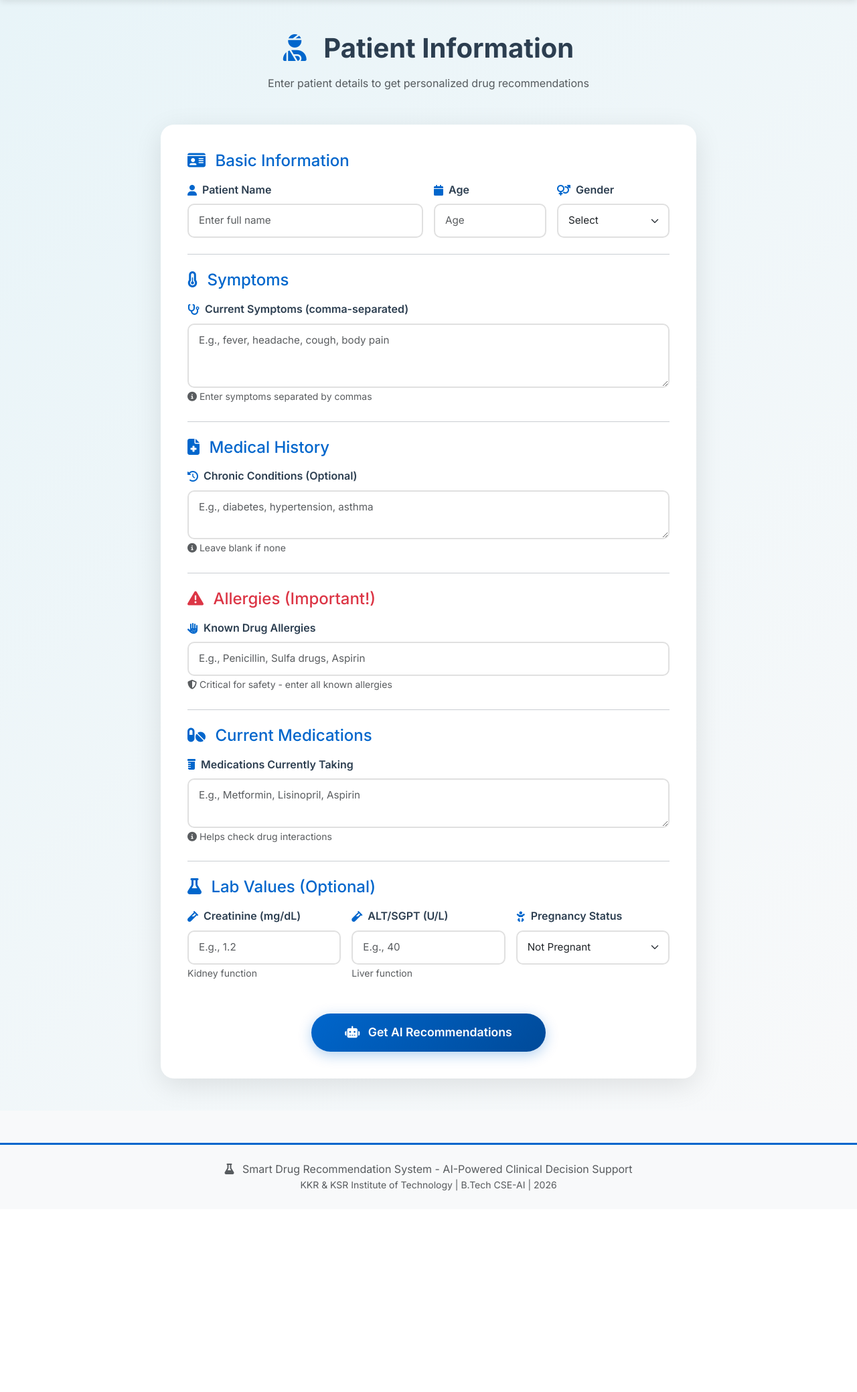
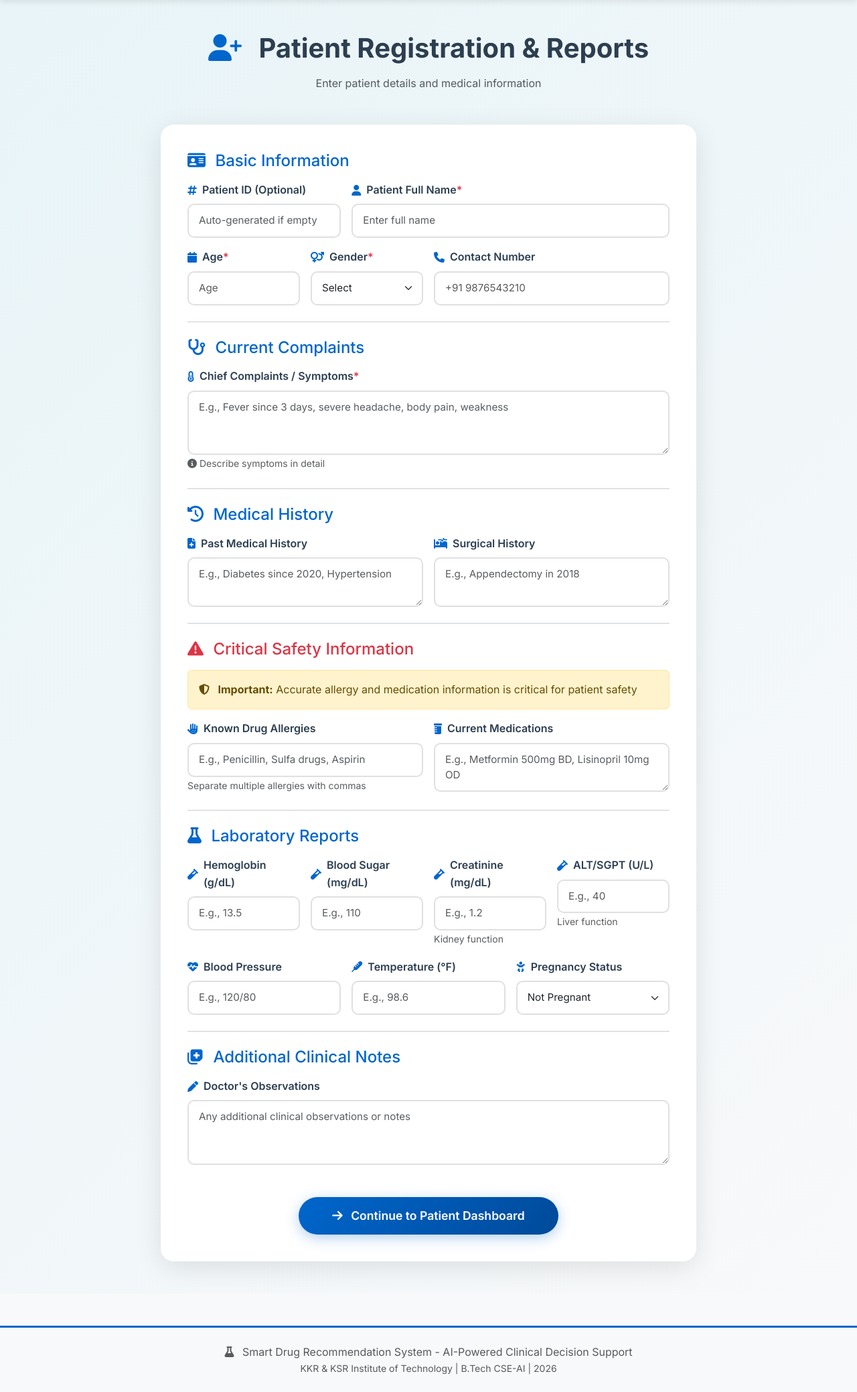
Before and after one commit to MAMIDIPALLI-MOHANAGAYATHRI/Smart-Drug-Recommendation-System1, a Flask app: page /recommend in a window 1280 px wide. Shown: the part 64-2142 px from the top of the page at 67% size. Before the commit the page ends 1842 px from the top, so only its background shows below. Run offline with Flask 3, Linux system fonts and the light colour scheme.

Commit message:
Update patient form to comprehensive medical registration with lab reports

```diff
--- a/templates/patient_form.html
+++ b/templates/patient_form.html
@@ -1,6 +1,6 @@
 {% extends "base.html" %}
 
-{% block title %}Patient Information - SmartRx{% endblock %}
+{% block title %}New Patient - SmartRx{% endblock %}
 
 {% block content %}
 <section class="py-5" style="background: linear-gradient(135deg, #E8F4F8 0%, #F8F9FA 100%);">
@@ -8,15 +8,15 @@
         <!-- Page Header -->
         <div class="text-center mb-5">
             <h1 class="fw-bold mb-3">
-                <i class="fas fa-user-injured me-3" style="color: var(--primary-blue);"></i>
-                Patient Information
+                <i class="fas fa-user-plus me-3" style="color: var(--primary-blue);"></i>
+                Patient Registration & Reports
             </h1>
-            <p class="text-muted">Enter patient details to get personalized drug recommendations</p>
+            <p class="text-muted">Enter patient details and medical information</p>
         </div>
 
         <!-- Form Container -->
         <div class="form-container">
-            <form id="patientForm" method="POST" action="/predict" onsubmit="return validateForm()">
+            <form id="patientForm" method="POST" action="/patient-dashboard" onsubmit="return validateForm()">
 
                 <!-- Patient Demographics -->
                 <div class="mb-4">
@@ -26,10 +26,19 @@
                     </h4>
 
                     <div class="row g-3">
-                        <div class="col-md-6">
+                        <div class="col-md-4">
+                            <label for="patientId" class="form-label">
+                                <i class="fas fa-hashtag"></i>
+                                Patient ID (Optional)
+                            </label>
+                            <input type="text" class="form-control" id="patientId"
+                                   name="patient_id" placeholder="Auto-generated if empty">
+                        </div>
+
+                        <div class="col-md-8">
                             <label for="patientName" class="form-label">
                                 <i class="fas fa-user"></i>
-                                Patient Name
+                                Patient Full Name <span class="text-danger">*</span>
                             </label>
                             <input type="text" class="form-control" id="patientName"
                                    name="patient_name" placeholder="Enter full name" required>
@@ -38,7 +47,7 @@
                         <div class="col-md-3">
                             <label for="age" class="form-label">
                                 <i class="fas fa-calendar"></i>
-                                Age
+                                Age <span class="text-danger">*</span>
                             </label>
                             <input type="number" class="form-control" id="age"
                                    name="age" placeholder="Age" min="1" max="120" required>
@@ -47,7 +56,7 @@
                         <div class="col-md-3">
                             <label for="gender" class="form-label">
                                 <i class="fas fa-venus-mars"></i>
-                                Gender
+                                Gender <span class="text-danger">*</span>
                             </label>
                             <select class="form-select" id="gender" name="gender" required>
                                 <option value="">Select</option>
@@ -56,27 +65,36 @@
                                 <option value="Other">Other</option>
                             </select>
                         </div>
+
+                        <div class="col-md-6">
+                            <label for="contact" class="form-label">
+                                <i class="fas fa-phone"></i>
+                                Contact Number
+                            </label>
+                            <input type="tel" class="form-control" id="contact"
+                                   name="contact" placeholder="+91 9876543210">
+                        </div>
                     </div>
                 </div>
 
                 <hr class="my-4">
 
-                <!-- Symptoms -->
+                <!-- Current Complaints -->
                 <div class="mb-4">
                     <h4 class="mb-3" style="color: var(--primary-blue);">
-                        <i class="fas fa-thermometer-half me-2"></i>
-                        Symptoms
+                        <i class="fas fa-stethoscope me-2"></i>
+                        Current Complaints
                     </h4>
 
                     <label for="symptoms" class="form-label">
-                        <i class="fas fa-stethoscope"></i>
-                        Current Symptoms (comma-separated)
+                        <i class="fas fa-thermometer-half"></i>
+                        Chief Complaints / Symptoms <span class="text-danger">*</span>
                     </label>
                     <textarea class="form-control" id="symptoms" name="symptoms"
-                              rows="3" placeholder="E.g., fever, headache, cough, body pain" required></textarea>
+                              rows="3" placeholder="E.g., Fever since 3 days, severe headache, body pain, weakness" required></textarea>
                     <small class="text-muted">
                         <i class="fas fa-info-circle"></i>
-                        Enter symptoms separated by commas
+                        Describe symptoms in detail
                     </small>
                 </div>
 
@@ -85,75 +103,96 @@
                 <!-- Medical History -->
                 <div class="mb-4">
                     <h4 class="mb-3" style="color: var(--primary-blue);">
-                        <i class="fas fa-file-medical me-2"></i>
+                        <i class="fas fa-history me-2"></i>
                         Medical History
                     </h4>
 
-                    <label for="medicalHistory" class="form-label">
-                        <i class="fas fa-history"></i>
-                        Chronic Conditions (Optional)
+                    <div class="row g-3">
+                        <div class="col-md-6">
+                            <label for="pastHistory" class="form-label">
+                                <i class="fas fa-file-medical"></i>
+                                Past Medical History
                             </label>
-                    <textarea class="form-control" id="medicalHistory" name="medical_history"
-                              rows="2" placeholder="E.g., diabetes, hypertension, asthma"></textarea>
-                    <small class="text-muted">
-                        <i class="fas fa-info-circle"></i>
-                        Leave blank if none
-                    </small>
+                            <textarea class="form-control" id="pastHistory" name="past_history"
+                                      rows="2" placeholder="E.g., Diabetes since 2020, Hypertension"></textarea>
+                        </div>
+
+                        <div class="col-md-6">
+                            <label for="surgicalHistory" class="form-label">
+                                <i class="fas fa-procedures"></i>
+                                Surgical History
+                            </label>
+                            <textarea class="form-control" id="surgicalHistory" name="surgical_history"
+                                      rows="2" placeholder="E.g., Appendectomy in 2018"></textarea>
+                        </div>
+                    </div>
                 </div>
 
                 <hr class="my-4">
 
-                <!-- Allergies -->
+                <!-- Critical Information -->
                 <div class="mb-4">
                     <h4 class="mb-3" style="color: var(--danger-red);">
                         <i class="fas fa-exclamation-triangle me-2"></i>
-                        Allergies (Important!)
+                        Critical Safety Information
                     </h4>
 
+                    <div class="alert alert-warning">
+                        <i class="fas fa-shield-alt me-2"></i>
+                        <strong>Important:</strong> Accurate allergy and medication information is critical for patient safety
+                    </div>
+
+                    <div class="row g-3">
+                        <div class="col-md-6">
                             <label for="allergies" class="form-label">
                                 <i class="fas fa-allergies"></i>
                                 Known Drug Allergies
                             </label>
                             <input type="text" class="form-control" id="allergies"
                                    name="allergies" placeholder="E.g., Penicillin, Sulfa drugs, Aspirin">
-                    <small class="text-muted">
-                        <i class="fas fa-shield-alt"></i>
-                        Critical for safety - enter all known allergies
-                    </small>
+                            <small class="text-muted">Separate multiple allergies with commas</small>
+                        </div>
+
+                        <div class="col-md-6">
+                            <label for="currentMedications" class="form-label">
+                                <i class="fas fa-prescription-bottle"></i>
+                                Current Medications
+                            </label>
+                            <textarea class="form-control" id="currentMedications" name="current_medications"
+                                      rows="2" placeholder="E.g., Metformin 500mg BD, Lisinopril 10mg OD"></textarea>
+                        </div>
+                    </div>
                 </div>
 
                 <hr class="my-4">
 
-                <!-- Current Medications -->
-                <div class="mb-4">
-                    <h4 class="mb-3" style="color: var(--primary-blue);">
-                        <i class="fas fa-pills me-2"></i>
-                        Current Medications
-                    </h4>
-
-                    <label for="currentMedications" class="form-label">
-                        <i class="fas fa-prescription-bottle"></i>
-                        Medications Currently Taking
-                    </label>
-                    <textarea class="form-control" id="currentMedications" name="current_medications"
-                              rows="2" placeholder="E.g., Metformin, Lisinopril, Aspirin"></textarea>
-                    <small class="text-muted">
-                        <i class="fas fa-info-circle"></i>
-                        Helps check drug interactions
-                    </small>
-                </div>
-
-                <hr class="my-4">
-
-                <!-- Lab Values (Optional) -->
+                <!-- Lab Reports -->
                 <div class="mb-4">
                     <h4 class="mb-3" style="color: var(--primary-blue);">
                         <i class="fas fa-flask me-2"></i>
-                        Lab Values (Optional)
+                        Laboratory Reports
                     </h4>
 
                     <div class="row g-3">
-                        <div class="col-md-4">
+                        <div class="col-md-3">
+                            <label for="hemoglobin" class="form-label">
+                                <i class="fas fa-vial"></i>
+                                Hemoglobin (g/dL)
+                            </label>
+                            <input type="number" step="0.1" class="form-control" id="hemoglobin"
+                                   name="hemoglobin" placeholder="E.g., 13.5">
+                        </div>
+
+                        <div class="col-md-3">
+                            <label for="bloodSugar" class="form-label">
+                                <i class="fas fa-vial"></i>
+                                Blood Sugar (mg/dL)
+                            </label>
+                            <input type="number" step="1" class="form-control" id="bloodSugar"
+                                   name="blood_sugar" placeholder="E.g., 110">
+                        </div>
+
+                        <div class="col-md-3">
                             <label for="creatinine" class="form-label">
                                 <i class="fas fa-vial"></i>
                                 Creatinine (mg/dL)
@@ -163,7 +202,7 @@
                             <small class="text-muted">Kidney function</small>
                         </div>
 
-                        <div class="col-md-4">
+                        <div class="col-md-3">
                             <label for="liverEnzyme" class="form-label">
                                 <i class="fas fa-vial"></i>
                                 ALT/SGPT (U/L)
@@ -171,6 +210,24 @@
                             <input type="number" step="1" class="form-control" id="liverEnzyme"
                                    name="liver_enzyme" placeholder="E.g., 40">
                             <small class="text-muted">Liver function</small>
+                        </div>
+
+                        <div class="col-md-4">
+                            <label for="bloodPressure" class="form-label">
+                                <i class="fas fa-heartbeat"></i>
+                                Blood Pressure
+                            </label>
+                            <input type="text" class="form-control" id="bloodPressure"
+                                   name="blood_pressure" placeholder="E.g., 120/80">
+                        </div>
+
+                        <div class="col-md-4">
+                            <label for="temperature" class="form-label">
+                                <i class="fas fa-thermometer"></i>
+                                Temperature (°F)
+                            </label>
+                            <input type="number" step="0.1" class="form-control" id="temperature"
+                                   name="temperature" placeholder="E.g., 98.6">
                         </div>
 
                         <div class="col-md-4">
@@ -187,11 +244,28 @@
                     </div>
                 </div>
 
+                <hr class="my-4">
+
+                <!-- Additional Notes -->
+                <div class="mb-4">
+                    <h4 class="mb-3" style="color: var(--primary-blue);">
+                        <i class="fas fa-notes-medical me-2"></i>
+                        Additional Clinical Notes
+                    </h4>
+
+                    <label for="clinicalNotes" class="form-label">
+                        <i class="fas fa-pen"></i>
+                        Doctor's Observations
+                    </label>
+                    <textarea class="form-control" id="clinicalNotes" name="clinical_notes"
+                              rows="3" placeholder="Any additional clinical observations or notes"></textarea>
+                </div>
+
                 <!-- Submit Button -->
                 <div class="text-center mt-5">
                     <button type="submit" class="btn btn-primary-custom">
-                        <i class="fas fa-robot me-2"></i>
-                        Get AI Recommendations
+                        <i class="fas fa-arrow-right me-2"></i>
+                        Continue to Patient Dashboard
                     </button>
                 </div>
 
@@ -200,7 +274,7 @@
                     <div class="spinner-border" role="status"></div>
                     <p class="mt-3 text-muted">
                         <i class="fas fa-cog fa-spin me-2"></i>
-                        Analyzing patient data and checking safety constraints...
+                        Loading patient dashboard...
                     </p>
                 </div>
             </form>
```
Lines whose indentation alone changed are shown as unchanged.
